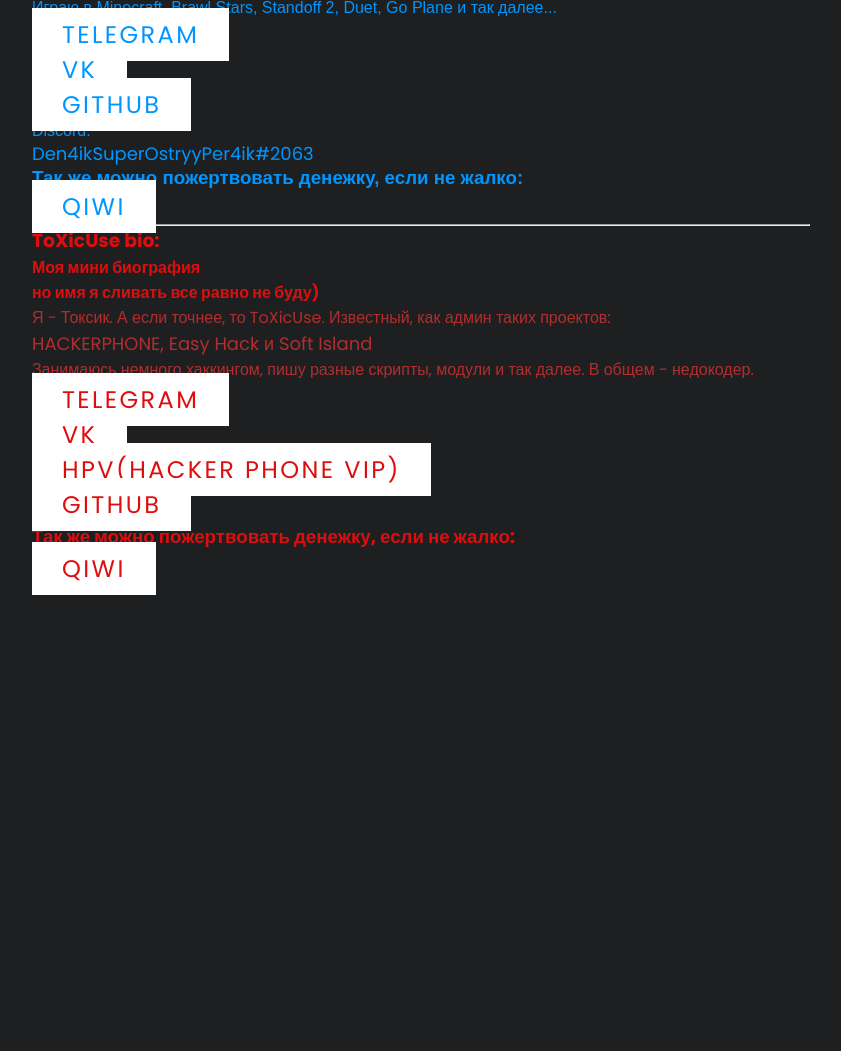
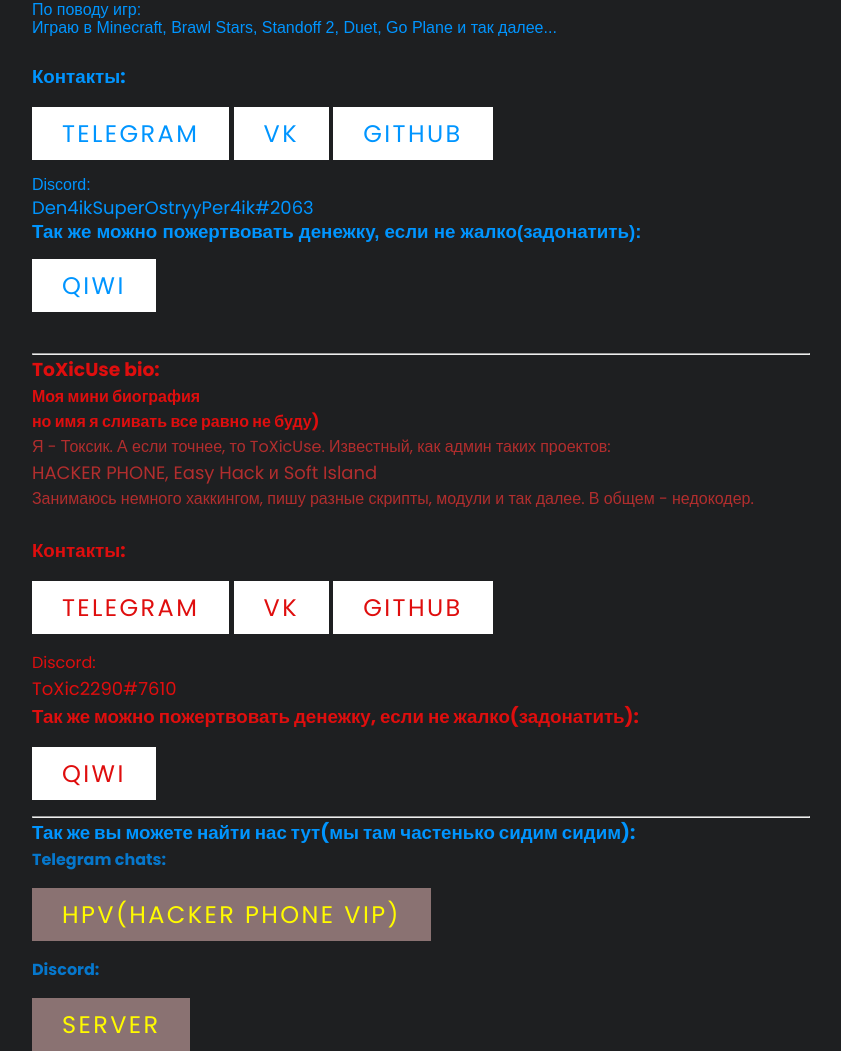
Before and after one commit to Den4ikSuperOstryyPer4ik/html-my-bio-site, a plain HTML site: page index.html in a window 1280 px wide. Shown: the part 216-1267 px from the top of the page, without its empty margins (219-1060 px from the left). Before the commit the page ends 811 px from the top, so only its background shows below. Drawn offline with Linux system fonts and the light colour scheme; files that its build step writes are made by us from their sources.

Commit message:
Update index.html

```diff
--- a/index.html
+++ b/index.html
@@ -9,37 +9,57 @@
     <link rel="stylesheet" type="text/css" href="styles.css">
     <div>
         <h1 class="privet">Приветик!<br>Ниже полноценная информация о двух людях:</h1>
+        <hr>
         <div>
             <h3 class="dsop">Den4ikSuperOstryyPer4ik bio:</h3>
             <p class="info">Меня зовут Денис(но большинство людей называют меня Дэнчик) и мне 12 лет. Живу в Москве(Россия).<br>
             Занимаюсь программированием, изучаю компьютеры, играю в разные игры и так далее...
-            <br>По поводу программирования: <br>Изучаю и пишу коды, модули, скрипты на таких языках как: html, css, python;
+            <br>По поводу программирования: <br>Изучаю и пишу коды, модули, скрипты на таких языках как: html, css, python; <br>Так же планирую начать изучать JavaScript!
             <br>По поводу игр: <br>Играю в Minecraft, Brawl Stars, Standoff 2, Duet, Go Plane и так далее...</p>
-            <a class="btn" href="https://t.me/Den4ikSuperOstryyPer4ik"><font color="#0095ff">Telegram</font></a>
-            <p></p>
-            <a class="btn" href="https://vk.com/Den4ikSuperOstryyPer4ik"><font color="#0095ff">VK</font></a>
-            <p></p>
-            <a class="btn" href="https://github.com/Den4ikSuperOstryyPer4ik"><font color="#0095ff">GitHub</font></a>
+            <p>⁤ </p>
+            <h3>Контакты:</h3></h4>
+            <p>⁤ </p>
+            <a href="https://t.me/Den4ikSuperOstryyPer4ik" style="--clr:#0b5087"><font color="#0095ff">Telegram</font></a>
+            <a href="https://vk.com/Den4ikSuperOstryyPer4ik" style="--clr:#0b5087"><font color="#0095ff">VK</font></a>
+            <a href="https://github.com/Den4ikSuperOstryyPer4ik" style="--clr:#0b5087"><font color="#0095ff">GitHub</font></a>
+            <p>⁤</p>
             <p class="info">Discord:<br><font size="4" face="monospace">Den4ikSuperOstryyPer4ik#2063</font> </p>
-            <h3 class="info">Так же можно пожертвовать денежку, если не жалко:</h3>
-            <p></p>
-            <a class="btn" href="https://qiwi.com/n/DEN4IKPE4IK855"><font color="#0095ff">Qiwi</font></a>
+            <h3 class="info">Так же можно пожертвовать денежку, если не жалко(задонатить):</h3>
+            <p>⁤ </p>
+            <a href="https://qiwi.com/n/DEN4IKPE4IK855" style="--clr:#0b5087"><font color="#0095ff">Qiwi</font></a>
+            <p>⁤ </p>
+            <p>⁤ </p>
         </div>
         <hr>
         <div>
             <h3 class="tox">ToXicUse bio:</h3>
             <h4 class="tox">Моя мини биография<br>но имя я сливать все равно не буду)</h4>
-            <p class="toxx">Я - Токсик. А если точнее, то ToXicUse. Известный, как админ таких проектов:<br><font size="4" face="monospace">HACKERPHONE, Easy Hack и Soft Island</font><br>Занимаюсь немного хаккингом, пишу разные скрипты, модули и так далее. В общем - недокодер.</p>
-            <a class="btn-tox" href="https://t.me/ToXicUse"><font color="#df0e0e">Telegram</font></a>
-            <p></p>
-            <a class="btn-tox" href="https://vk.com/Toxyy"><font color="#df0e0e">VK</font></a>
-            <p></p>
-            <a class="btn-tox" href="https://t.me/HACKER_PHONE_VIP_CHAT"><font color="#df0e0e">HPV(HACKER PHONE VIP)</font></a>
-            <p></p>
-            <a class="btn-tox" href="https://github.com/ToXic2290"><font color="#df0e0e">GitHub</font></a>
-            <h3 class="tox">Так же можно пожертвовать денежку, если не жалко:</h3>
-            <p></p>
-            <a class="btn-tox" href="https://qiwi.com/n/TOXIC2290"><font color="#df0e0e">Qiwi</font></a>
+            <p class="toxx">Я - Токсик. А если точнее, то ToXicUse. Известный, как админ таких проектов:<br><font size="4" face="monospace">HACKER PHONE, Easy Hack и Soft Island</font><br>Занимаюсь немного хаккингом, пишу разные скрипты, модули и так далее. В общем - недокодер.</p>
+            <p>⁤ </p>
+            <h3 class="tox">Контакты:</h3></h4>
+            <p>⁤ </p>
+            <a href="https://t.me/ToXicUse" style="--clr:#660606"><font color="#df0e0e">Telegram</font></a>
+            <a href="https://vk.com/Toxyy" style="--clr:#660606"><font color="#df0e0e">VK</font></a>
+            <a href="https://github.com/ToXic2290" style="--clr:#660606"><font color="#df0e0e">GitHub</font></a>
+            <p>⁤</p>
+            <p class="tox">Discord:<br><font size="4" face="monospace">ToXic2290#7610</font> </p>
+            <h3 class="tox">Так же можно пожертвовать денежку, если не жалко(задонатить):</h3>
+            <p>⁤</p>
+            <a href="https://qiwi.com/n/TOXIC2290" style="--clr:#660606"><font color="#df0e0e">Qiwi</font></a>
+            <p>⁤</p>
+        </div>
+        <hr>
+        <div>
+            <h3>Так же вы можете найти нас тут(мы там частенько сидим сидим):</h3>
+            <h4>Telegram chats:</h4>
+            <p>⁤</p>
+            <a class="chats-btn" href="https://t.me/HACKER_PHONE_VIP_CHAT" style="--clr:#999706"><font color="#fffb00">HPV(Hacker Phone Vip)</font></a>
+            <p>⁤</p>
+            <h4>Discord:</h4>
+            <p>⁤</p>
+            <a class="chats-btn" href="//discord.gg/rrmGA6DN" style="--clr:#999706"><font color="#fffb00">Server</font></a>
+
+
         </div>
     </div>
   </body>
```
